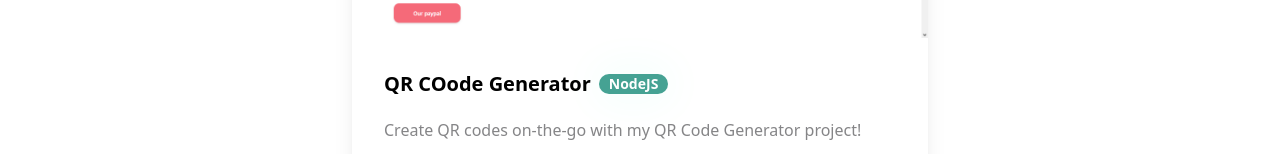
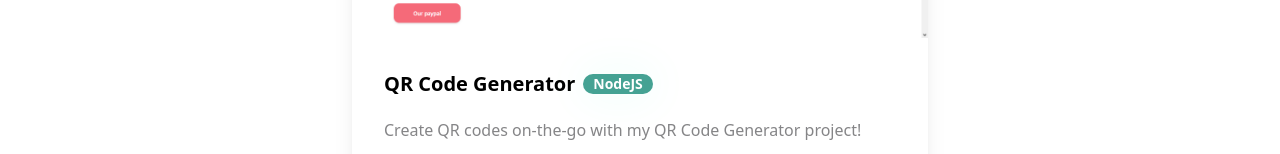
Before and after one commit to franciscoluna-28/New-Portfolio-2023, a React (Vite) app: page /projects in a window 1280 px wide. Shown: the part 1384-1538 px from the top of the page. Built offline with nearby package versions, Linux system fonts and the light colour scheme.

Commit message:
Small changes in the writing

```diff
--- a/src/components/PersonalProjects/data.ts
+++ b/src/components/PersonalProjects/data.ts
@@ -26,7 +26,7 @@ export const createdProjects: Array<project> = [
     },
     {
         image: QRCodeApp,
-        title: "QR COode Generator",
+        title: "QR Code Generator",
         description: "Create QR codes on-the-go with my QR Code Generator project! Built with NodeJS and Express, this app allows you to easily generate QR codes for any purpose, from promoting your business to sharing personal information. With the power of middleware, the app ensures that your data is secure and only accessible to authorized users. Whether you need to create a QR code for a website, a product, or simply for fun, this project has got you covered. Try it out now and see how easy it is to create your own QR codes with just a few clicks!",
         githubLink: "https://github.com/franciscoluna-28/QR-Code-Generator-Node-JS",
         deploymentLink: "https://qr-code-application-node-js.onrender.com",
```
